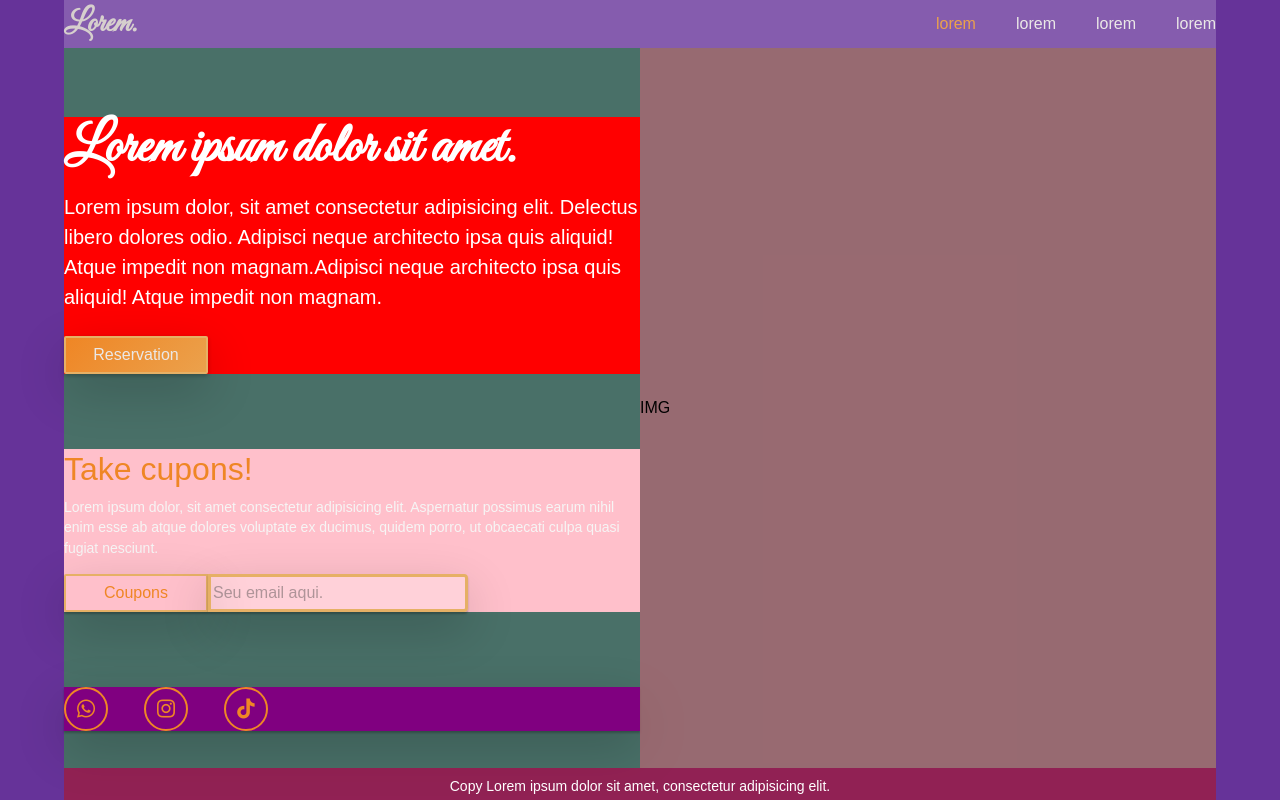
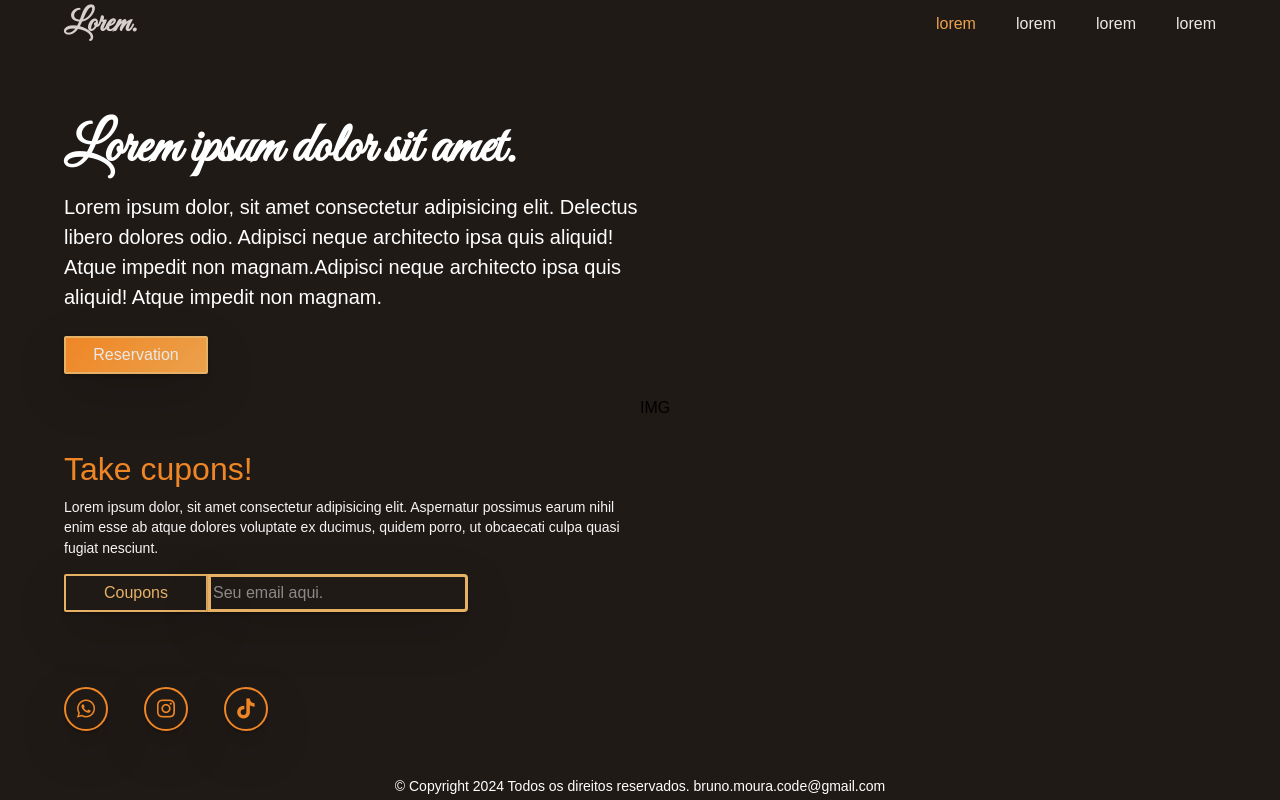
Before and after one commit to brunoVieiraDeMoura/projeto-carreira-solo, a plain HTML site: page index.html in a window 1280 px wide. Drawn offline with nearby package versions, Linux system fonts and the light colour scheme; a web font is replaced by a local one.

Commit message:
Removendo background e fazendo adições de padronização das class

```diff
--- a/index.html
+++ b/index.html
@@ -85,7 +85,7 @@
     </div>
     <!-- FOOTER COPY -->
     <footer class="footer font-2-p-txt">
-      <p>Copy Lorem ipsum dolor sit amet, consectetur adipisicing elit.</p>
+      <p>© Copyright 2024 Todos os direitos reservados. bruno.moura.code@gmail.com</p>
     </footer>
 
   </div>
--- a/styles/footer/footer.css
+++ b/styles/footer/footer.css
@@ -7,7 +7,7 @@
   bottom: 0vh;
   height: 4vh;
   color: white;
-  background: rgba(187, 17, 17, 0.5);
+  /* background: rgba(187, 17, 17, 0.5); */
 }
 .footer p {
   height: 2vh;
--- a/styles/header/header.css
+++ b/styles/header/header.css
@@ -1,6 +1,6 @@
 .header {
   position: absolute;
-  background: rgba(255, 255, 255, 0.2);
+  /* background: rgba(255, 255, 255, 0.2); */
   top: 0vh;
   width: 90%;
   height: 6vh;
--- a/styles/section/section-home.css
+++ b/styles/section/section-home.css
@@ -6,7 +6,7 @@
   width: 90%;
   display: grid;
   justify-content: center;
-  background: rgba(31, 202, 31, 0.4);
+  /* background: rgba(31, 202, 31, 0.4); */
 }
 .grid-section {
   display: grid;
@@ -25,13 +25,13 @@
   display: flex;
   flex-direction: column;
   justify-content: center;
-  background: red;
+  /* background: red; */
 }
 
 /* CONTAINER SEGUNDA DIV */
 .get-data {
   display: flex;
-  background: pink;
+  /* background: pink; */
   flex-wrap: wrap;
   gap: 0px 24px;
 }
@@ -55,13 +55,12 @@
   margin-bottom: 32px;
   width: 100%;
   color: var(--cor-p0);
-  background: purple;
+  /* background: purple; */
   font-size: 24px;
   display: flex;
   align-items: center;
   gap: 36px;
   width: 100%;
-  box-shadow: 0 2px 2px 0 rgba(0, 0, 0, 0.24), 0 17px 50px 0 rgba(0, 0, 0, 0.19);
 }
 .social-div a:hover {
   background: var(--cor-p0);
@@ -74,6 +73,7 @@
   padding: 8px;
   border-radius: 100%;
   transition-duration: 0.5s;
+  box-shadow: 0 2px 2px 0 rgba(0, 0, 0, 0.24), 0 17px 50px 0 rgba(0, 0, 0, 0.19);
 }
 .social-div i {
   display: flex;
@@ -87,7 +87,7 @@
   display: flex;
   flex-direction: column;
   justify-content: center;
-  background: rgba(230, 101, 122, 0.5);
+  /* background: rgba(230, 101, 122, 0.5); */
 }
 
 /* RESPONSIVIDADES */
--- a/styles/ultility/btn-input.css
+++ b/styles/ultility/btn-input.css
@@ -2,14 +2,14 @@ input[type="email"] {
   max-height: 100%;
   width: 100%;
   width: 250px;
-  background: rgba(255, 255, 255, 0.26);
+  background: transparent;
   border: 3px solid var(--cor-p1);
   font: var(--font-ph);
   border-radius: 0px 4px 4px 0px;
   box-shadow: 0 2px 2px 0 rgba(0, 0, 0, 0.24), 0 17px 50px 0 rgba(0, 0, 0, 0.19);
 }
 input[type="email"]::placeholder {
-  color: rgba(65, 65, 65, 0.418);
+  color: rgba(168, 168, 168, 0.781);
   font: var(--font-ph);
 }
 input[type="email"]:hover {
@@ -61,7 +61,7 @@ input[type="email"]:focus::placeholder {
   background-color: transparent;
   border: none;
   border: 2px solid var(--cor-p1);
-  color: var(--cor-p0);
+  color: var(--cor-p1);
   border-radius: 2px 0px 0px 2px;
   text-align: center;
   text-decoration: none;
--- a/styles/ultility/main-container.css
+++ b/styles/ultility/main-container.css
@@ -8,5 +8,5 @@
   justify-content: center;
   flex-direction: column;
   flex-wrap: wrap;
-  background: rebeccapurple;
+  background-color: var(--cor-6);
 }
```
